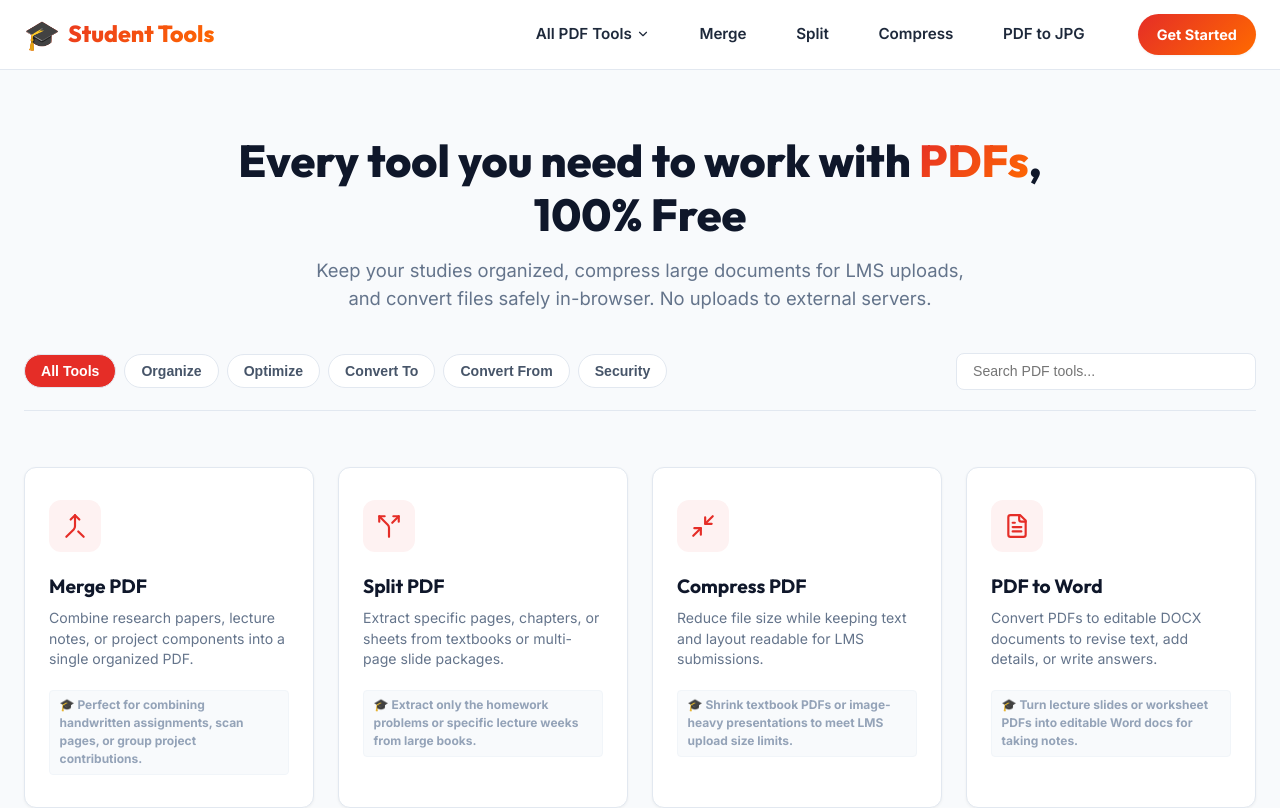
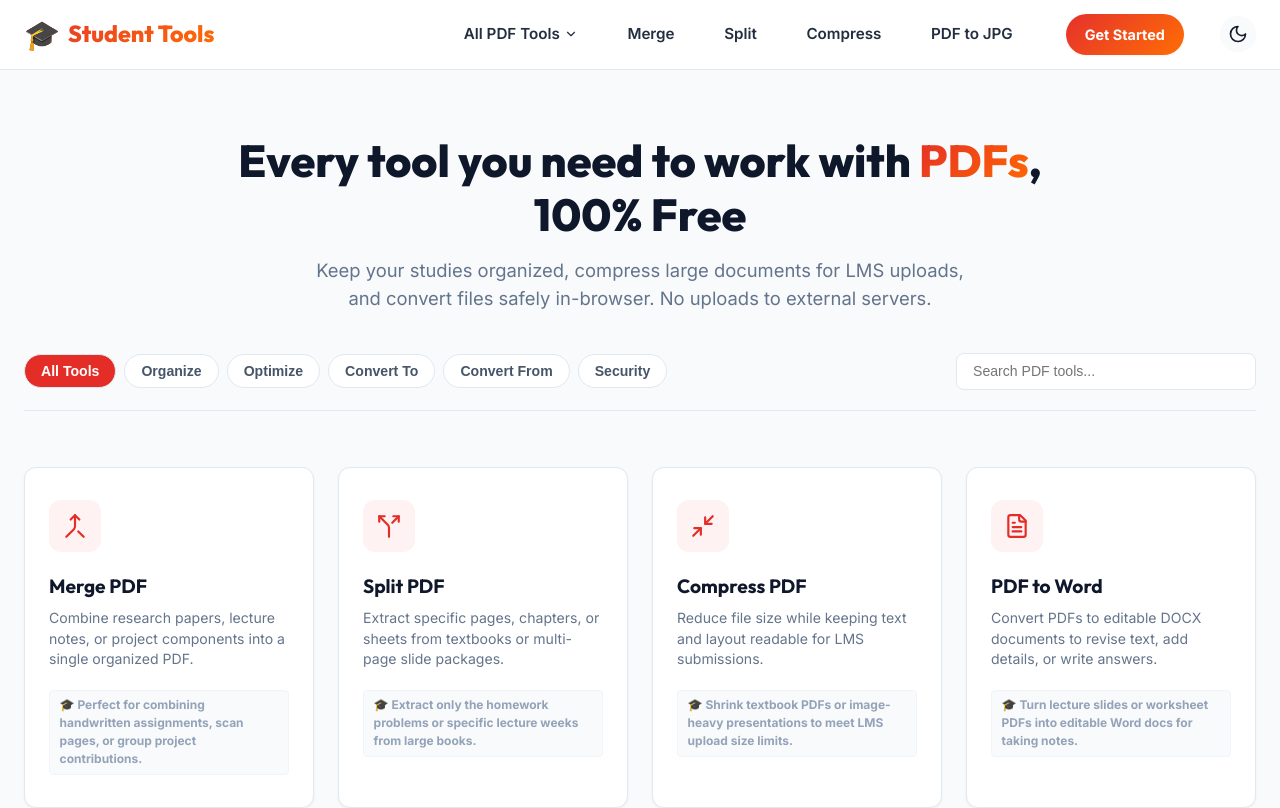
Before and after one commit to adarsh0044321/student-tools, a React (Vite) app: page / in a window 1280 px wide. Shown: the top 808 px of the page. Built offline with nearby package versions, Linux system fonts and the light colour scheme.

Commit message:
Fix back button navigation logic and add dark theme mode

```diff
--- a/src/components/Layout.tsx
+++ b/src/components/Layout.tsx
@@ -1,7 +1,7 @@
 import React, { useState } from 'react';
 import type { ToolId } from '../types';
 import { toolsList } from '../toolsList';
-import { GraduationCap, Menu, X, ChevronDown } from 'lucide-react';
+import { GraduationCap, Menu, X, ChevronDown, Sun, Moon } from 'lucide-react';
 
 interface LayoutProps {
   children: React.ReactNode;
@@ -12,6 +12,28 @@ interface LayoutProps {
 export const Layout: React.FC<LayoutProps> = ({ children, currentTool, setCurrentTool }) => {
   const [mobileMenuOpen, setMobileMenuOpen] = useState(false);
   const [toolsDropdownOpen, setToolsDropdownOpen] = useState(false);
+  const [theme, setTheme] = useState<'light' | 'dark'>(() => {
+    if (typeof window !== 'undefined') {
+      const stored = localStorage.getItem('theme');
+      if (stored === 'dark') {
+        document.documentElement.classList.add('dark-theme');
+        return 'dark';
+      }
+    }
+    return 'light';
+  });
+
+  const toggleTheme = () => {
+    const nextTheme = theme === 'light' ? 'dark' : 'light';
+    setTheme(nextTheme);
+    if (nextTheme === 'dark') {
+      document.documentElement.classList.add('dark-theme');
+      localStorage.setItem('theme', 'dark');
+    } else {
+      document.documentElement.classList.remove('dark-theme');
+      localStorage.setItem('theme', 'light');
+    }
+  };
 
   const handleToolSelect = (toolId: ToolId | null) => {
     setCurrentTool(toolId);
@@ -47,10 +69,10 @@ export const Layout: React.FC<LayoutProps> = ({ children, currentTool, setCurren
                   position: 'absolute',
                   top: '100%',
                   left: 0,
-                  backgroundColor: '#ffffff',
-                  boxShadow: '0 10px 25px -5px rgba(0,0,0,0.1), 0 8px 10px -6px rgba(0,0,0,0.1)',
+                  backgroundColor: 'var(--white)',
+                  boxShadow: 'var(--shadow-lg)',
                   borderRadius: '12px',
-                  border: '1px solid #e2e8f0',
+                  border: '1px solid var(--border-color)',
                   padding: '1rem',
                   display: 'grid',
                   gridTemplateColumns: 'repeat(3, 220px)',
@@ -66,13 +88,13 @@ export const Layout: React.FC<LayoutProps> = ({ children, currentTool, setCurren
                         padding: '0.6rem 0.8rem',
                         fontSize: '0.88rem',
                         fontWeight: 600,
-                        color: currentTool === t.id ? '#e52d27' : '#1e293b',
+                        color: currentTool === t.id ? '#e52d27' : 'var(--text-main)',
                         textDecoration: 'none',
                         borderRadius: '6px',
                         display: 'block',
                         transition: '0.15s ease'
                       }}
-                      onMouseEnter={(e) => e.currentTarget.style.backgroundColor = '#f8fafc'}
+                      onMouseEnter={(e) => e.currentTarget.style.backgroundColor = 'var(--light-bg)'}
                       onMouseLeave={(e) => e.currentTarget.style.backgroundColor = 'transparent'}
                       onClick={(e) => { e.preventDefault(); handleToolSelect(t.id); }}
                     >
@@ -95,13 +117,35 @@ export const Layout: React.FC<LayoutProps> = ({ children, currentTool, setCurren
             >
               Get Started
             </a>
+            <button
+              onClick={toggleTheme}
+              style={{
+                background: 'none',
+                border: 'none',
+                cursor: 'pointer',
+                color: 'var(--text-dark)',
+                display: 'flex',
+                alignItems: 'center',
+                justifyContent: 'center',
+                padding: '0.5rem',
+                borderRadius: '50%',
+                backgroundColor: 'var(--light-bg)',
+                marginLeft: '0.75rem',
+                transition: '0.15s ease'
+              }}
+              onMouseEnter={(e) => e.currentTarget.style.backgroundColor = 'var(--border-color)'}
+              onMouseLeave={(e) => e.currentTarget.style.backgroundColor = 'var(--light-bg)'}
+              title={theme === 'light' ? 'Switch to Dark Mode' : 'Switch to Light Mode'}
+            >
+              {theme === 'light' ? <Moon size={20} /> : <Sun size={20} />}
+            </button>
           </nav>
 
           {/* Mobile Menu Icon */}
           <div style={{ display: 'none' }} className="mobile-toggle-btn">
             <button
               onClick={() => setMobileMenuOpen(!mobileMenuOpen)}
-              style={{ background: 'none', border: 'none', cursor: 'pointer', color: '#1e293b' }}
+              style={{ background: 'none', border: 'none', cursor: 'pointer', color: 'var(--text-main)' }}
             >
               {mobileMenuOpen ? <X size={24} /> : <Menu size={24} />}
             </button>
@@ -115,8 +159,8 @@ export const Layout: React.FC<LayoutProps> = ({ children, currentTool, setCurren
             top: '100%',
             left: 0,
             width: '100%',
-            backgroundColor: '#ffffff',
-            borderBottom: '1px solid #e2e8f0',
+            backgroundColor: 'var(--white)',
+            borderBottom: '1px solid var(--border-color)',
             padding: '1.5rem',
             zIndex: 199,
             display: 'flex',
@@ -126,8 +170,8 @@ export const Layout: React.FC<LayoutProps> = ({ children, currentTool, setCurren
             overflowY: 'auto'
           }}>
             <a href="#" className="nav-link" onClick={(e) => { e.preventDefault(); handleToolSelect(null); }}>Home</a>
-            <hr style={{ border: 'none', borderTop: '1px solid #e2e8f0' }} />
-            <span style={{ fontSize: '0.8rem', fontWeight: 700, color: '#94a3b8', textTransform: 'uppercase' }}>All Tools</span>
+            <hr style={{ border: 'none', borderTop: '1px solid var(--border-color)' }} />
+            <span style={{ fontSize: '0.8rem', fontWeight: 700, color: 'var(--text-muted)', textTransform: 'uppercase' }}>All Tools</span>
             <div style={{ display: 'grid', gridTemplateColumns: '1fr 1fr', gap: '0.5rem' }}>
               {toolsList.map((t) => (
                 <a
@@ -137,7 +181,7 @@ export const Layout: React.FC<LayoutProps> = ({ children, currentTool, setCurren
                     padding: '0.5rem',
                     fontSize: '0.85rem',
                     fontWeight: 600,
-                    color: '#1e293b',
+                    color: 'var(--text-main)',
                     textDecoration: 'none'
                   }}
                   onClick={(e) => { e.preventDefault(); handleToolSelect(t.id); }}
--- a/src/components/ToolWrapper.tsx
+++ b/src/components/ToolWrapper.tsx
@@ -385,6 +385,10 @@ export const ToolWrapper: React.FC<ToolWrapperProps> = ({ toolConfig, setCurrent
     setStage('upload');
   };
 
+  useEffect(() => {
+    handleReset();
+  }, [toolConfig.id]);
+
   const renderConfigOptions = () => {
     switch (toolConfig.id) {
       case 'merge':
@@ -696,11 +700,7 @@ export const ToolWrapper: React.FC<ToolWrapperProps> = ({ toolConfig, setCurrent
     <div className="workspace-container">
       {/* Back Button */}
       <button
-        onClick={() => {
-          if (stage === 'config') setStage('upload');
-          else if (stage === 'success') handleReset();
-          else setCurrentTool(null);
-        }}
+        onClick={() => setCurrentTool(null)}
         style={{
           display: 'flex',
           alignItems: 'center',
--- a/src/index.css
+++ b/src/index.css
@@ -32,6 +32,20 @@
 
   --transition-fast: 0.15s ease;
   --transition-normal: 0.25s cubic-bezier(0.4, 0, 0.2, 1);
+}
+
+:root.dark-theme {
+  --light-bg: #090d16;
+  --white: #131a26;
+  --text-main: #cbd5e1;
+  --text-dark: #f8fafc;
+  --text-muted: #8892b0;
+  --border-color: #232e44;
+
+  --shadow-sm: 0 1px 3px rgba(0, 0, 0, 0.3);
+  --shadow-md: 0 4px 6px -1px rgba(0, 0, 0, 0.3), 0 2px 4px -1px rgba(0, 0, 0, 0.2);
+  --shadow-lg: 0 10px 15px -3px rgba(0, 0, 0, 0.4), 0 4px 6px -2px rgba(0, 0, 0, 0.3);
+  --shadow-premium: 0 20px 40px -15px rgba(0, 0, 0, 0.6);
 }
 
 * {
@@ -74,7 +88,7 @@ h1, h2, h3, h4, h5, h6 {
   top: 0;
   z-index: 100;
   backdrop-filter: blur(10px);
-  background-color: rgba(255, 255, 255, 0.95);
+  opacity: 0.98;
 }
 
 .navbar-container {
@@ -349,7 +363,8 @@ h1, h2, h3, h4, h5, h6 {
 
 .files-preview-area {
   padding: 2rem;
-  background-color: #f1f5f9;
+  background-color: var(--light-bg);
+  border-right: 1px solid var(--border-color);
   display: flex;
   flex-direction: column;
   gap: 1.5rem;
```
